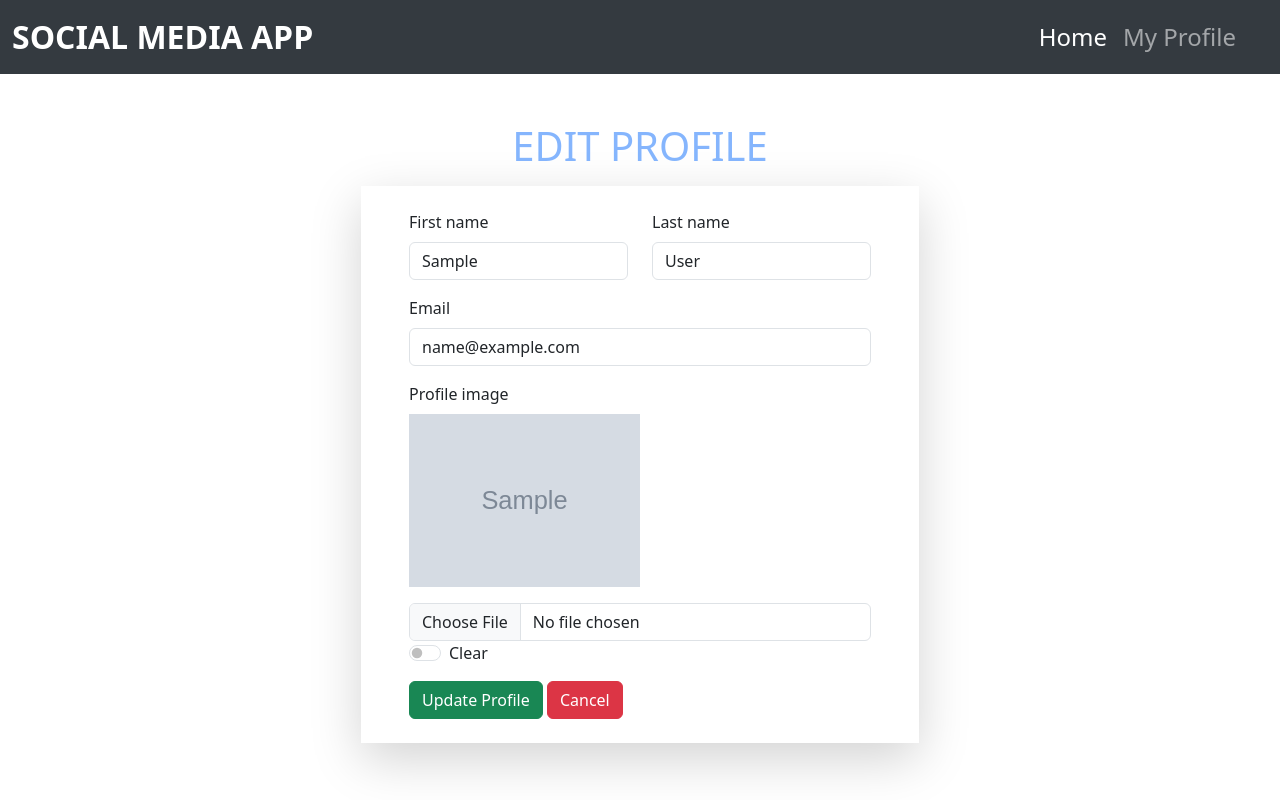
After one commit to karthi-mr/Social-media-app, a Django app: page /users/edit/ in a window 1280 px wide. The commit adds this page. Run offline with Django 5.2, Linux system fonts and the light colour scheme; a user stored in the database is signed in; tables that the repository leaves empty hold one stand-in row (values such as "Sample post"); grey boxes marked "Sample" are stand-in pictures.

Commit message:
edit profile feature impl

```diff
--- a/requirements.txt
+++ b/requirements.txt
@@ -1,4 +1,5 @@
 asgiref==3.7.2
 Django==5.0.2
+pillow==10.2.0
 sqlparse==0.4.4
 tzdata==2023.4
--- a/social_app/settings.py
+++ b/social_app/settings.py
@@ -127,3 +127,6 @@ LOGIN_URL = 'users:user-login'
 LOGOUT_URL = 'users:user-logout'
 
 EMAIL_BACKEND = 'django.core.mail.backends.console.EmailBackend'
+
+MEDIA_URL = '/media/'
+MEDIA_ROOT = BASE_DIR / 'media/'
--- a/social_app/urls.py
+++ b/social_app/urls.py
@@ -15,10 +15,12 @@ Including another URLconf
     2. Add a URL to urlpatterns:  path('blog/', include('blog.urls'))
 """
 
+from django.conf import settings
+from django.conf.urls.static import static
 from django.contrib import admin
 from django.urls import include, path
 
 urlpatterns = [
     path('admin/', admin.site.urls),
     path('users/', include('users.urls')),
-]
+] + static(settings.MEDIA_URL, document_root=settings.MEDIA_ROOT)
--- a/users/admin.py
+++ b/users/admin.py
@@ -1,3 +1,5 @@
 from django.contrib import admin
 
-# Register your models here.
+from users.models import Profile
+
+admin.site.register(Profile)
--- a/users/forms.py
+++ b/users/forms.py
@@ -1,5 +1,19 @@
 from django import forms
 from django.contrib.auth.models import User
+
+from users.models import Profile
+
+
+class UserEditForm(forms.ModelForm):
+    class Meta:
+        model = User
+        fields = ("email", "first_name", "last_name")
+
+
+class ProfileEditForm(forms.ModelForm):
+    class Meta:
+        model = Profile
+        fields = ("profile_image",)
 
 
 class LoginForm(forms.Form):
--- a/users/models.py
+++ b/users/models.py
@@ -1,3 +1,10 @@
+from django.conf import settings
 from django.db import models
 
-# Create your models here.
+
+class Profile(models.Model):
+    user = models.OneToOneField(settings.AUTH_USER_MODEL, on_delete=models.CASCADE)
+    profile_image = models.ImageField(upload_to="users/%Y/%m/%d", blank=True)
+
+    def __str__(self):
+        return self.user.username
--- /dev/null
+++ b/users/templates/users/edit.html
@@ -0,0 +1,81 @@
+{% extends "users/base.html" %}
+
+{% block body %}
+<div class="container mt-5">
+    <h1 class="text-uppercase my-3 text-center text-primary opacity-50">Edit Profile</h1>
+    <form action="" method="post" enctype="multipart/form-data" class="w-50 mx-auto shadow-lg px-5 py-4">
+        {% csrf_token %}
+        {% if form.errors %}
+        <div class="alert alert-danger list-unstyled">
+            {{ form.errors }}
+        </div>
+        {% endif %}
+        <!-- first_name and last_name -->
+        <div class="row">
+            <div class="col-md-6 col-12">
+                <!-- first_name -->
+                <div class="mb-3">
+                    <label for="id_first_name" class="form-label">First name</label>
+                    <input
+                        type="text"
+                        name="first_name"
+                        value="{{ user_form.instance.first_name }}"
+                        maxlength="150"
+                        id="id_first_name"
+                        class="form-control">
+                </div>
+            </div>
+            <div class="col-md-6 col-12">
+                <!-- last_name -->
+                <div class="mb-3">
+                    <label for="id_last_name" class="form-label">Last name</label>
+                    <input
+                        type="text"
+                        name="last_name"
+                        value="{{ user_form.instance.last_name }}"
+                        maxlength="150"
+                        id="id_last_name"
+                        class="form-control">
+                </div>
+            </div>
+        </div>
+        <!-- email -->
+        <div class="mb-3">
+            <label for="id_email" class="form-label">Email</label>
+            <input
+                type="email"
+                name="email"
+                value="{{ user_form.instance.email }}"
+                maxlength="254"
+                id="id_email"
+                class="form-control">
+        </div>
+        <!-- profile image -->
+        <div class="mb-3 user-profile-img">
+            <label for="id_profile_image" class="form-label d-block">Profile image</label>
+            {% if profile_form.instance.profile_image %}
+            <img
+                src="{{ profile_form.instance.profile_image.url }}"
+                alt="{{ profile_form.instance.profile_image.url }}"
+                class="img-fluid w-50 h-auto">
+            {% endif %}
+            <input type="file" name="profile_image" accept="image/*" id="id_profile_image" class="form-control mt-3">
+            <div class="form-check form-switch">
+                <input type="checkbox" name="profile_image-clear" id="profile_image-clear_id" class="form-check-input">
+                <label for="profile_image-clear_id" class="form-check-label">Clear</label>
+            </div>
+        </div>
+        <!-- buttons -->
+        <input type="submit" value="Update Profile" role="button" class="btn btn-success">
+        <a href="{% url 'users:index' %}" role="button" class="btn btn-danger">Cancel</a>
+    </form>
+</div>
+
+<!-- <h2>Edit profile form</h2>
+<form action="" method="post" enctype="multipart/form-data">
+    {% csrf_token %}
+    {{ user_form.as_p }}
+    {{ profile_form.as_p }}
+</form> -->
+
+{% endblock body %}
--- a/users/templates/users/navigation.html
+++ b/users/templates/users/navigation.html
@@ -31,6 +31,7 @@
         <button type="button" class="btn-close" data-bs-dismiss="offcanvas" aria-label="Close"></button>
     </div>
     <div class="offcanvas-body text-center">
+        <a href="{% url 'users:user-edit' %}" class="btn btn-outline-success w-75 my-3" role="button">Edit Profile</a>
         <a href="{% url 'users:password_change' %}" class="btn btn-outline-success w-75 my-3" role="button">Change Password</a>
         <a href="{% url 'users:user-logout' %}" class="btn btn-outline-danger w-75" role="button">Logout</a>
     </div>
--- a/users/urls.py
+++ b/users/urls.py
@@ -58,4 +58,5 @@ urlpatterns = [
         name='password-reset-complete',
     ),
     path('register/', views.user_register, name='user-register'),
+    path('edit/', views.user_edit, name='user-edit'),
 ]
--- a/users/views.py
+++ b/users/views.py
@@ -3,7 +3,8 @@ from django.contrib.auth.decorators import login_required
 from django.http import HttpResponse
 from django.shortcuts import redirect, render
 
-from users.forms import LoginForm, RegistrationForm
+from users.forms import LoginForm, ProfileEditForm, RegistrationForm, UserEditForm
+from users.models import Profile
 
 
 def user_login(request):
@@ -53,6 +54,7 @@ def user_register(request):
                 )
             newUser.set_password(userForm.cleaned_data['password'])
             newUser.save()
+            Profile.objects.create(user=newUser)
             return render(
                 request,
                 "users/register.html",
@@ -66,3 +68,26 @@ def user_register(request):
             )
     userForm = RegistrationForm()
     return render(request, "users/register.html", {"user_form": userForm})
+
+
+@login_required
+def user_edit(request):
+    if request.method == 'POST':
+        userForm = UserEditForm(instance=request.user, data=request.POST)
+        profileForm = ProfileEditForm(
+            instance=request.user.profile, data=request.POST, files=request.FILES
+        )
+        if userForm.is_valid() and profileForm.is_valid():
+            userForm.save()
+            profileForm.save()
+    else:
+        userForm = UserEditForm(instance=request.user)
+        profileForm = ProfileEditForm(instance=request.user.profile)
+    return render(
+        request,
+        "users/edit.html",
+        {
+            "user_form": userForm,
+            "profile_form": profileForm,
+        },
+    )
```
Also changed, not shown: users/migrations/0001_initial.py (added), 1 other file.
